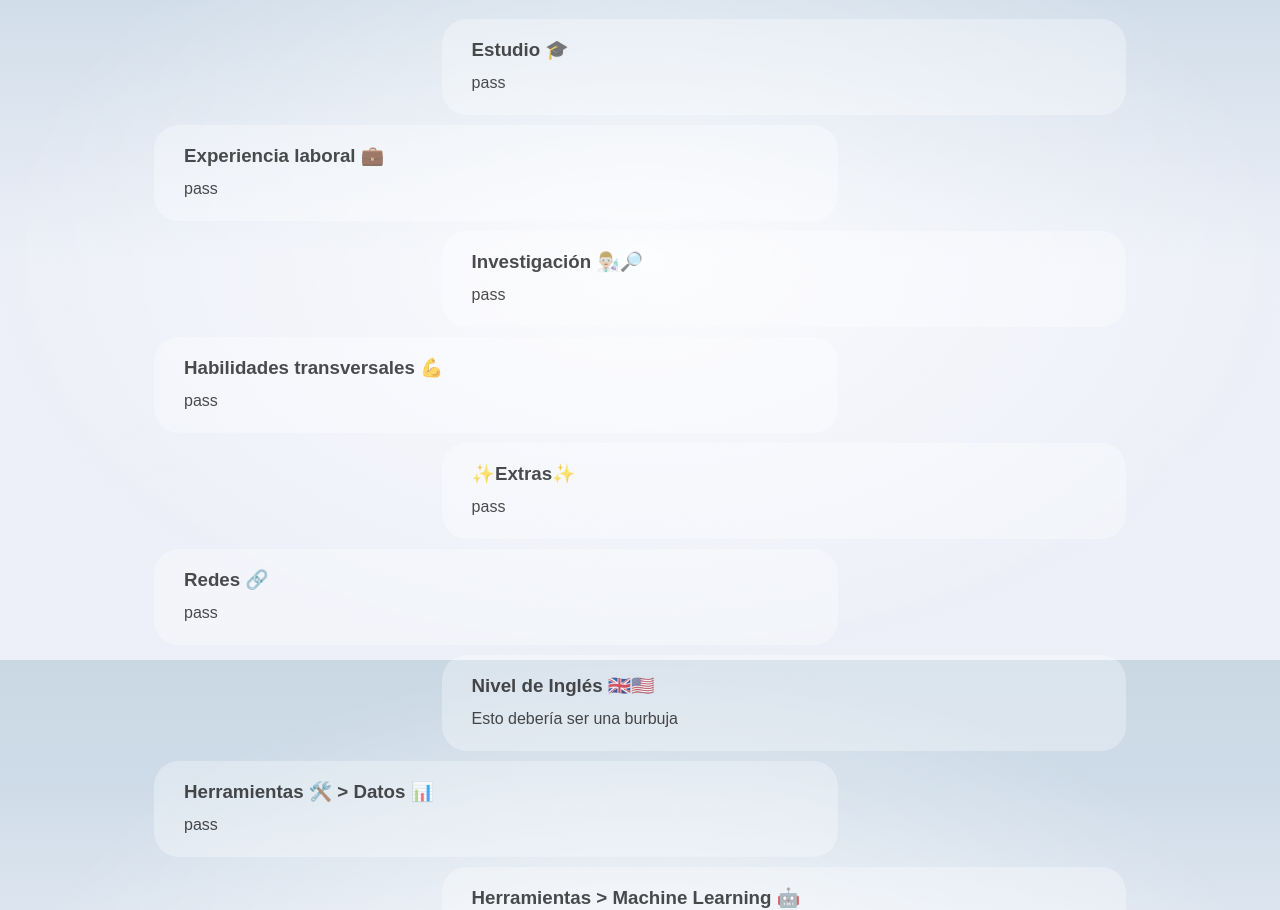
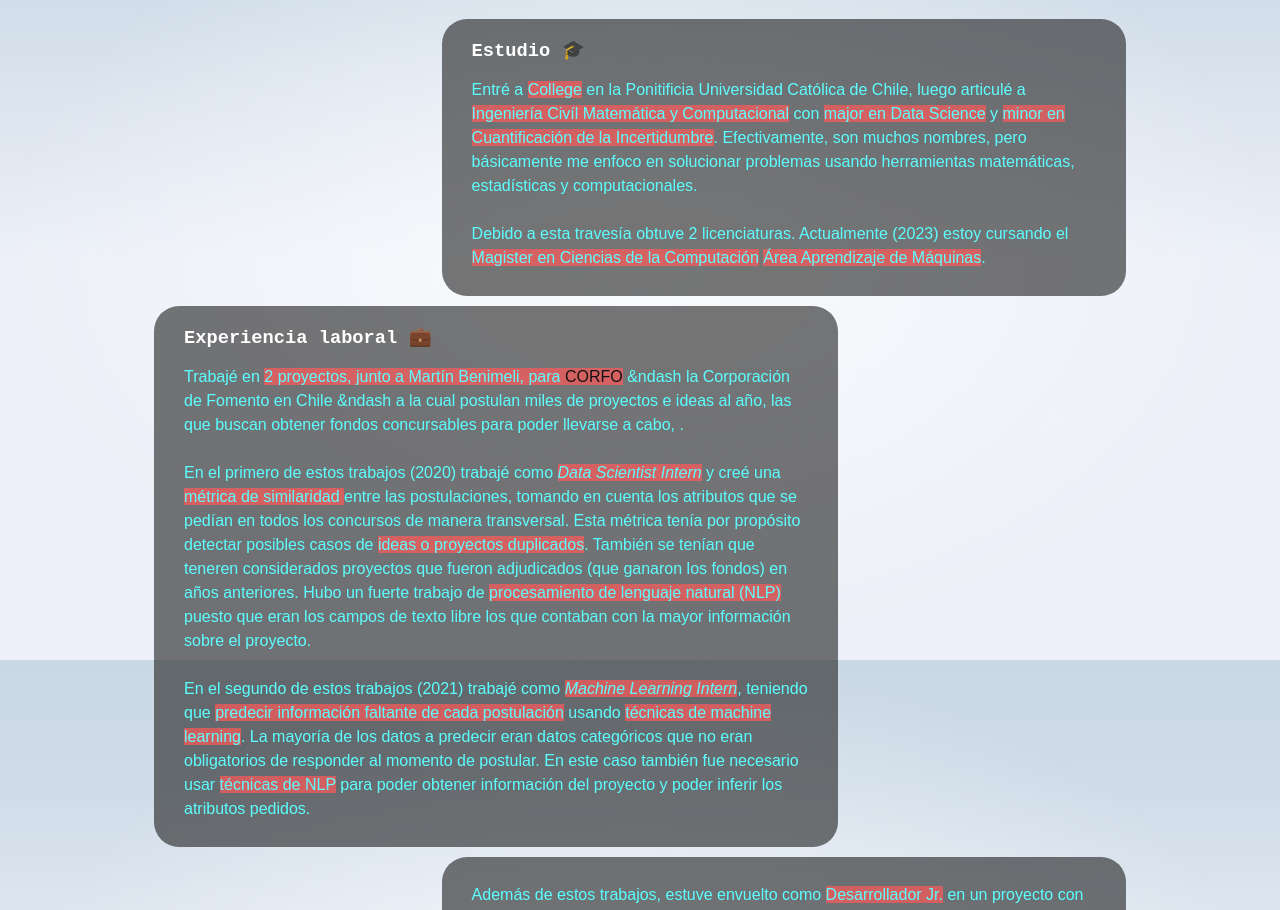
Before and after one commit to alichwan/home-page, a SvelteKit app: page /laboral-academico in a window 1280 px wide. Shown: the part 140-1050 px from the top of the page. Built offline with nearby package versions, Linux system fonts and the light colour scheme.

Commit message:
feat(still filling the blog)

```diff
--- a/src/routes/+layout.svelte
+++ b/src/routes/+layout.svelte
@@ -26,7 +26,7 @@
 	.app.work-theme {
 		background: rgb(0,0,0);
 		background: linear-gradient(171deg, rgba(0,0,0,0.89) 5%, rgba(56,56,56,0.86) 28%, rgba(0,0,0,0.91) 48%, rgba(82,82,82,0.87) 73%, rgba(0,0,0,0.86) 94%);
-		color: rgb(92, 255, 255);
+		color: var(--work-color);
 	}
 
 	.app.life-theme {
--- a/src/routes/Card.svelte
+++ b/src/routes/Card.svelte
@@ -6,9 +6,9 @@
 
 <div class="card {side} {theme}">
         <h3>{title}</h3>
-        <p>
+        <div class="cuerpo">
             <slot />
-        </p>
+        </div>
 </div>
 
 <style>
@@ -21,9 +21,10 @@
 
     h3 {
         margin: 10px 0 0 30px;
+        font-family: 'rockwell', monospace
     }
 
-    p {
+    .cuerpo {
         margin: 10px 30px;
     }
 
--- a/src/routes/laboral-academico/+page.svelte
+++ b/src/routes/laboral-academico/+page.svelte
@@ -1,5 +1,5 @@
 <script>
-	import Card from "../Card.svelte"
+	import Card from '../Card.svelte';
 </script>
 
 <svelte:head>
@@ -10,44 +10,101 @@
 <div class="wraper">
 	<h1>Quién soy trabajando</h1>
 
-	<Card title={'Estudio 🎓'} side="right">
-		pass
+	<Card title={'Estudio 🎓'} side="right" theme="dark">
+		<p>
+			Entré a <span class="highlight">College</span> en la Ponitificia Universidad Católica de Chile,
+			luego articulé a <span class="highlight">Ingeniería Civíl Matemática y Computacional</span> con
+			<span class="highlight">major en Data Science</span> y
+			<span class="highlight">minor en Cuantificación de la Incertidumbre</span>. Efectivamente, son
+			muchos nombres, pero básicamente me enfoco en solucionar problemas usando herramientas
+			matemáticas, estadísticas y computacionales.
+			<br /><br />
+			Debido a esta travesía obtuve 2 licenciaturas. Actualmente (2023) estoy cursando el
+			<span class="highlight">Magister en Ciencias de la Computación</span>
+			<span class="highlight">Área Aprendizaje de Máquinas</span>.
+		</p>
 	</Card>
 
-	<Card title={'Experiencia laboral 💼'} side="left">
-		pass
+	<Card title={'Experiencia laboral 💼'} side="left" theme="dark">
+		<p>
+			Trabajé en <span class="highlight"
+				>2 proyectos, junto a Martín Benimeli, para
+				<a href="https://www.corfo.cl/" target="_blank" rel="noreferrer">CORFO</a></span
+			>
+			&ndash la Corporación de Fomento en Chile &ndash a la cual postulan miles de proyectos e ideas al
+			año, las que buscan obtener fondos concursables para poder llevarse a cabo, .
+			<br /><br />
+			En el primero de estos trabajos (2020) trabajé como
+			<span class="highlight"><i>Data Scientist Intern</i></span>
+			y creé una <span class="highlight">métrica de similaridad </span>entre las postulaciones,
+			tomando en cuenta los atributos que se pedían en todos los concursos de manera transversal. Esta
+			métrica tenía por propósito detectar posibles casos de
+			<span class="highlight">ideas o proyectos duplicados</span>. También se tenían que teneren
+			considerados proyectos que fueron adjudicados (que ganaron los fondos) en años anteriores. Hubo
+			un fuerte trabajo de
+			<span class="highlight">procesamiento de lenguaje natural (NLP)</span> puesto que eran los
+			campos de texto libre los que contaban con la mayor información sobre el proyecto.
+			<br /><br />
+			En el segundo de estos trabajos (2021) trabajé como
+			<span class="highlight"><i>Machine Learning Intern</i></span>, teniendo que
+			<span class="highlight">predecir información faltante de cada postulación</span>
+			usando <span class="highlight">técnicas de machine learning</span>. La mayoría de los datos a
+			predecir eran datos categóricos que no eran obligatorios de responder al momento de postular. En
+			este caso también fue necesario usar <span class="highlight">técnicas de NLP</span> para poder
+			obtener información del proyecto y poder inferir los atributos pedidos.
+		</p>
+	</Card>
+
+	<Card title={''}  side="right" theme="dark">
+		<p>
+			Además de estos trabajos, estuve envuelto como <span class="highlight">Desarrollador Jr.</span> en un proyecto con un grupo de 8 personas para empezar
+			a construir una <span class="highlight">API para la Corte Suprema de Chile</span>
+			en un trabajo conjunto con el
+			<span class="highlight"
+				><a href="https://imfd.cl/">Instituto Milenio Fundamento de los Datos (IMFD)</a></span
+			>. Esta API debía permitir a los usuarios definir, entrenar, usar, reajustar y eliminar
+			modelos de machine learning. Por ejemplo, para poder predecir las etiquetas de una sentencia judicial.
+			En este trabajo estuve en la parte encargada de conectar los distintos modelos &ndash que otro grupo
+			había creado y pre-entrenado &ndash con los <i>endpoints</i> correspondientes.
+		</p>
 	</Card>
 
 	<Card title={'Investigación 👨🏼‍🔬🔎'} side="right">
-		pass
+		<p>
+		</p>
 	</Card>
 
 	<Card title={'Habilidades transversales 💪'} side="left">
-		pass
+		<p>
+		</p>
 	</Card>
 
 	<Card title={'✨Extras✨'} side="right">
-		pass
+		<p>
+		</p>
 	</Card>
 
-	<Card title={'Redes 🔗'} side="left">
-		pass
+	<Card title={'Redes 🔗'} side="left">pass</Card>
+
+	<Card title={'Nivel de Inglés 🇬🇧🇺🇸'} side="right">
+		<p>
+		</p>
 	</Card>
 
-	<Card title={'Nivel de Inglés 🇬🇧🇺🇸'} side="right">
-		Esto debería ser una burbuja
-	</Card>
 	<Card title={'Herramientas 🛠️ > Datos 📊'} side="left">
-		pass
-	</Card>
-	<Card title={'Herramientas > Machine Learning 🤖'} side="right">
-		pass
-	</Card>
-	<Card title={'Herramientas > Desarrollo 🧑‍💻'} side="left">
-		pass
+		<p>
+		</p>
 	</Card>
 
+	<Card title={'Herramientas > Machine Learning 🤖'} side="right">
+		<p>
+		</p>
+	</Card>
 
+	<Card title={'Herramientas > Desarrollo 🧑‍💻'} side="left">
+		<p>
+		</p>
+	</Card>
 </div>
 
 <style>
@@ -55,4 +112,50 @@
 		font-family: 'rockwell', monospace;
 	}
 
+	.highlight {
+		background-color: rgba(255, 90, 90, 0.7);
+	}
+
+	p {
+		color: var(--work-color);
+	}
+
+	ul.redes {
+		position: relative;
+		padding: 0;
+		margin: 0;
+		height: 3em;
+		display: flex;
+		justify-content: center;
+		align-items: center;
+		list-style: none;
+	}
+
+	.redes li {
+		position: relative;
+		height: 100%;
+		margin: 0 5%;
+	}
+
+	a {
+		animation-name: bw-change;
+		animation-duration: 3s;
+		animation-iteration-count: infinite;
+		animation-direction: alternate;
+	}
+
+	@keyframes bw-change {
+		0% {
+			color: rgb(255, 255, 255);
+		}
+		50% {
+			color: rgb(0, 0, 0);
+		}
+	}
+
+	@media (max-width: 480px) {
+		h1 {
+			margin: 2em 0;
+		}
+	}
 </style>
--- a/src/routes/styles.css
+++ b/src/routes/styles.css
@@ -7,13 +7,14 @@
 	--color-bg-0: rgb(202, 216, 228);
 	--color-bg-1: hsl(209, 36%, 86%);
 	--color-bg-2: hsl(224, 44%, 95%);
-	--color-theme-1: #ff3e00;
+	--color-theme-1: #f8ae95;
 	--color-theme-2: #4075a6;
 	--color-text: rgba(0, 0, 0, 0.7);
 	--column-width: 42rem;
 	--column-margin-top: 4rem;
 	font-family: var(--font-body);
 	color: var(--color-text);
+	--work-color: rgb(92, 255, 255);
 }
 
 body {
```
Also changed, not shown: src/routes/persona/+page.svelte (+26 -13 lines).
